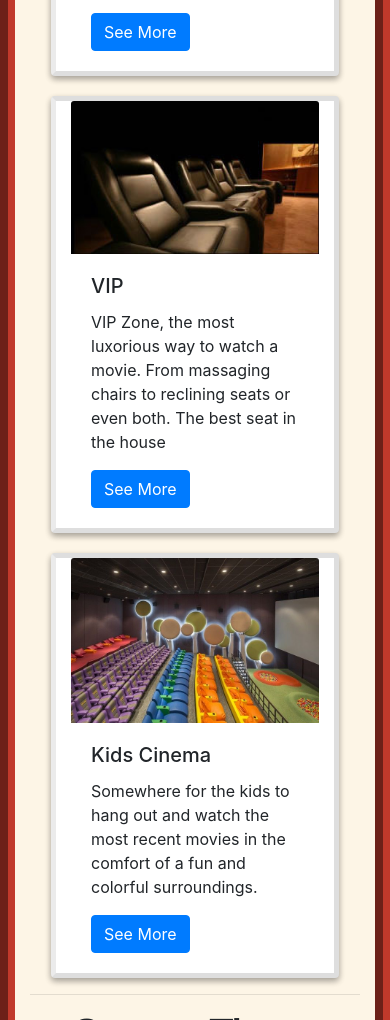
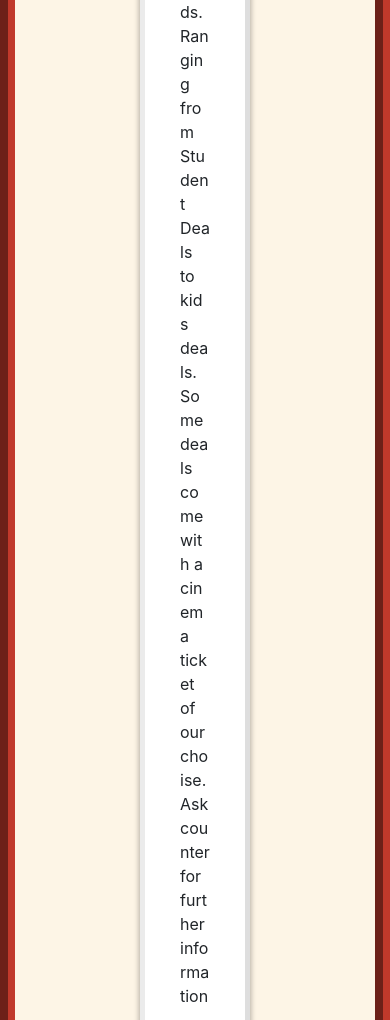
Before and after one commit to gavinofarrell4/Movies-Dublin, a plain HTML site: page index.html in a window 390 px wide. Shown: the part 980-2000 px from the top of the page. Drawn offline with nearby package versions, Linux system fonts and the light colour scheme.

Commit message:
Update index.html

```diff
--- a/index.html
+++ b/index.html
@@ -52,19 +52,19 @@
       <a class="carousel-control-prev" href="#carouselExampleIndicators" role="button" data-slide="prev"> <span class="carousel-control-prev-icon" aria-hidden="true"></span> <span class="sr-only">Previous</span> </a> <a class="carousel-control-next" href="#carouselExampleIndicators" role="button" data-slide="next"> <span class="carousel-control-next-icon" aria-hidden="true"></span> <span class="sr-only">Next</span> </a> </div>
     <a href="#">More >>></a>
     <hr>
-    <div class="card col-xs-12 col-4 five six" style="min-width: 18rem;"> <img class="card-img-top" src="images/image4.jpg" alt="Card image cap">
+    <div class="card col-xs-12 col-4 five six" style=""> <img class="card-img-top" src="images/image4.jpg" alt="Card image cap">
       <div class="card-body">
         <h5 class="card-title">Meal Deals</h5>
         <p class="card-text">Meal deals to suit your needs. Ranging from Student Deals to kids deals. Some deals come with a cinema ticket of our choise. Ask counter for further information. One meal deal per person.</p>
         <a href="#" class="btn btn-primary">See More</a> </div>
     </div>
-    <div class="card col-4 five six" style="min-width: 18rem;"> <img class="card-img-top" src="images/image5.jpg" alt="Card image cap">
+    <div class="card col-4 five six" style=""> <img class="card-img-top" src="images/image5.jpg" alt="Card image cap">
       <div class="card-body">
         <h5 class="card-title">VIP</h5>
         <p class="card-text">VIP Zone, the most luxorious way to watch a movie. From massaging chairs to reclining seats or even both. The best seat in the house</p>
         <a href="#" class="btn btn-primary">See More</a> </div>
     </div>
-    <div class="card col-4 five six" style="min-width: 18rem;"> <img class="card-img-top" src="images/image6.jpg" alt="Card image cap">
+    <div class="card col-4 five six" style=""> <img class="card-img-top" src="images/image6.jpg" alt="Card image cap">
       <div class="card-body">
         <h5 class="card-title">Kids Cinema</h5>
         <p class="card-text">Somewhere for the kids to hang out and watch the most recent movies in the comfort of a fun and colorful surroundings.</p>
```
